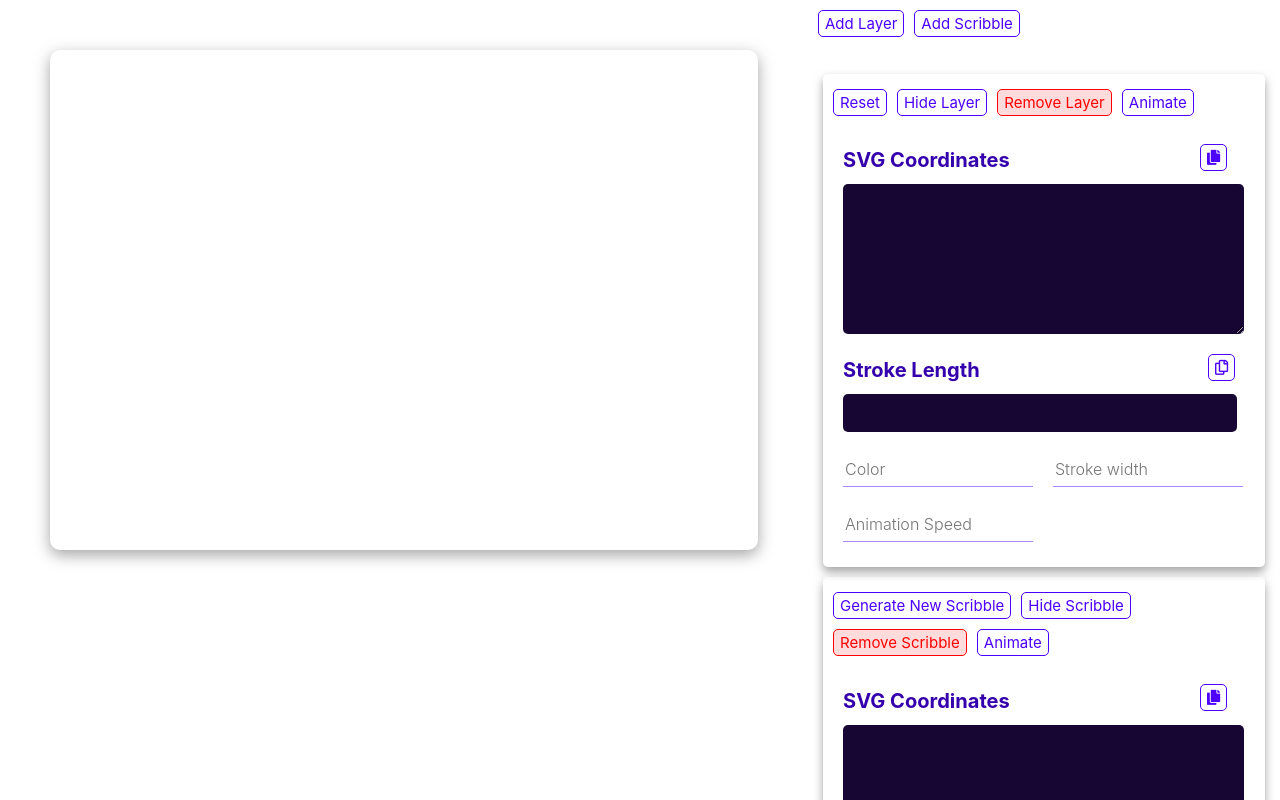
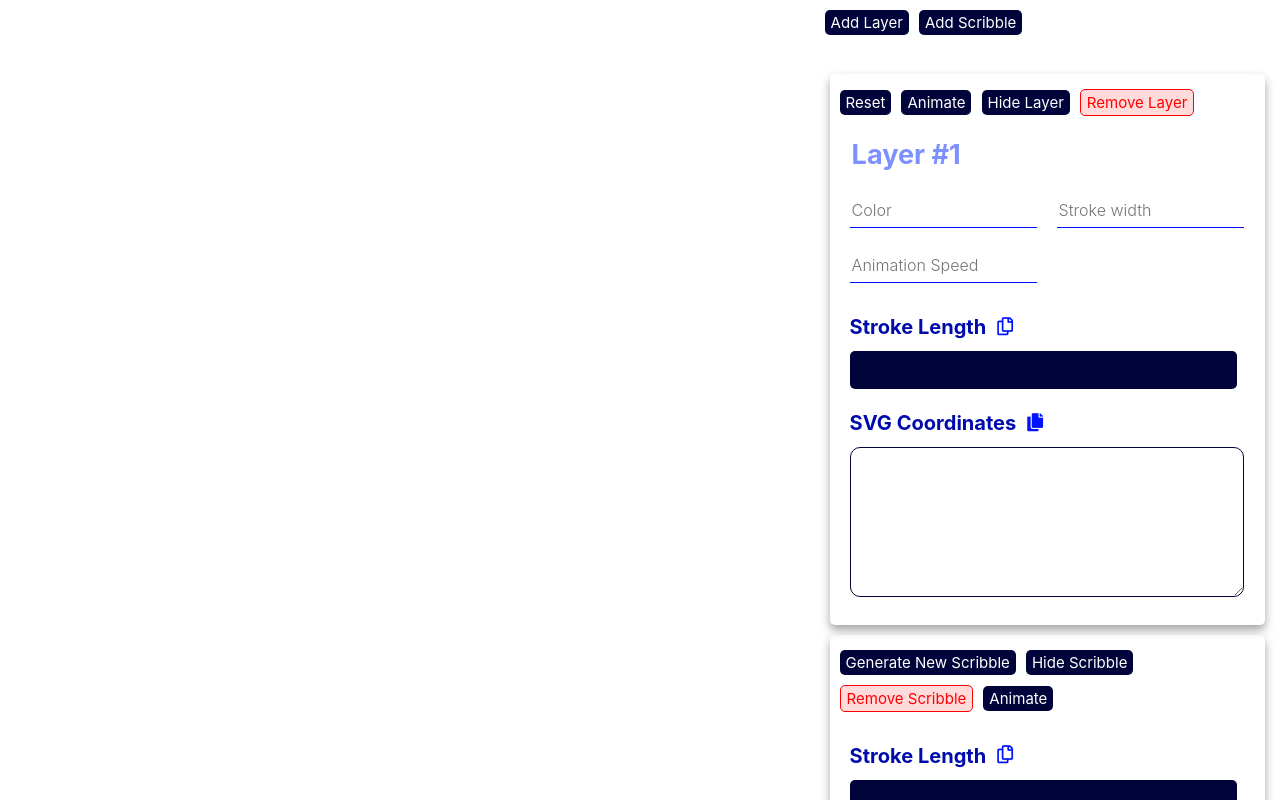
Before and after one commit to lilianzlettuce/linescape-vh, a website: page index.html in a window 1280 px wide. Drawn offline with nearby package versions, Linux system fonts and the light colour scheme; a web font is replaced by a local one.

Commit message:
more styling

```diff
--- a/App.js
+++ b/App.js
@@ -27,14 +27,14 @@ document.addEventListener('DOMContentLoaded', () => {
     let firstClick = true
     let numLines = 0
     let down = false
-    let offSetX = 50
-    let offSetY = 50
+    let offSetX = 0
+    let offSetY = 0
     let length = path.getTotalLength()
 
     //setting path points
     canvas.addEventListener('click', (e) => {
         let x = Math.floor(e.clientX) - offSetX
-        let y = Math.floor(e.clientY) - offSetY
+        let y = Math.floor(e.clientY) - offSetY + window.scrollY
         if (firstClick) {
             firstClick = false
             path.setAttribute('d', `M ${x} ${y}`)
@@ -59,7 +59,7 @@ document.addEventListener('DOMContentLoaded', () => {
     //rewrite last curve to follow mouse
     canvas.addEventListener('mousemove', (e) => {
         let x = e.clientX - offSetX
-        let y = e.clientY - offSetY
+        let y = e.clientY - offSetY + window.scrollY
         if (down) {
             let index = getIndexComma()
             path.setAttribute('d', `${d.substring(0, index)}, ${x} ${y} `)
--- a/main.js
+++ b/main.js
@@ -22,13 +22,17 @@ var Main = function (_React$Component) {
         value: function render() {
             return React.createElement(
                 "div",
-                { id: "section" },
+                null,
                 React.createElement(
                     "svg",
                     { className: "", id: "canvas", width: "700", height: "500" },
                     React.createElement(Path, { number: "1", color: "black", strokeWidth: "2", d: "" }),
                     React.createElement(Path, { number: "2", color: "black", strokeWidth: "1", d: "" })
                 ),
+                React.createElement(
+                    "div",
+                    { id: "section" },
+                    React.createElement("div", { id: "filler" }),
                     React.createElement(
                         "div",
                         { id: "right-column" },
@@ -53,6 +57,7 @@ var Main = function (_React$Component) {
                             React.createElement(Scribble, { number: "1" })
                         )
                     )
+                )
             );
         }
     }]);
@@ -75,6 +80,11 @@ function Layer(props) {
         ),
         React.createElement(
             "button",
+            { id: "animateBtn1" },
+            "Animate"
+        ),
+        React.createElement(
+            "button",
             { id: "hideLayerBtn" },
             "Hide Layer"
         ),
@@ -84,9 +94,32 @@ function Layer(props) {
             "Remove Layer"
         ),
         React.createElement(
+            "h2",
+            null,
+            "Layer #",
+            props.number
+        ),
+        React.createElement("input", { type: "text", id: "color-input1", placeholder: "Color" }),
+        React.createElement("input", { type: "number", id: "strokeWidth-input1", placeholder: "Stroke width" }),
+        React.createElement("input", { type: "number", id: "animation-input1", placeholder: "Animation Speed" }),
+        React.createElement(
+            "div",
+            { className: "length-container" },
+            React.createElement(
+                "div",
+                { className: "length-heading" },
+                React.createElement(
+                    "h3",
+                    null,
+                    "Stroke Length"
+                ),
+                React.createElement(
                     "button",
-            { id: "animateBtn1" },
-            "Animate"
+                    { className: "copyLength", id: "copyLengthBtn" },
+                    React.createElement("i", { className: "far fa-copy" })
+                )
+            ),
+            React.createElement("input", { readOnly: true, type: "number", id: "strokeLength", className: "length-input" })
         ),
         React.createElement(
             "div",
@@ -106,29 +139,7 @@ function Layer(props) {
                 )
             ),
             React.createElement("textarea", { readOnly: true, id: "text-display1", name: "paragraph_text", cols: "50", rows: "10" })
-        ),
-        React.createElement(
-            "div",
-            { className: "length-container" },
-            React.createElement(
-                "div",
-                { className: "length-heading" },
-                React.createElement(
-                    "h3",
-                    null,
-                    "Stroke Length"
-                ),
-                React.createElement(
-                    "button",
-                    { className: "copyLength", id: "copyLengthBtn" },
-                    React.createElement("i", { className: "far fa-copy" })
         )
-            ),
-            React.createElement("input", { readOnly: true, type: "number", id: "strokeLength", className: "length-input" })
-        ),
-        React.createElement("input", { type: "text", id: "color-input1", placeholder: "Color" }),
-        React.createElement("input", { type: "number", id: "strokeWidth-input1", placeholder: "Stroke width" }),
-        React.createElement("input", { type: "number", id: "animation-input1", placeholder: "Animation Speed" })
     );
 }
 
@@ -158,6 +169,25 @@ function Scribble(props) {
         ),
         React.createElement(
             "div",
+            { className: "length-container" },
+            React.createElement(
+                "div",
+                { className: "length-heading" },
+                React.createElement(
+                    "h3",
+                    null,
+                    "Stroke Length"
+                ),
+                React.createElement(
+                    "button",
+                    { className: "copyLength", id: "copyLengthBtn2" },
+                    React.createElement("i", { className: "far fa-copy" })
+                )
+            ),
+            React.createElement("input", { readOnly: true, type: "number", id: "strokeLength2", className: "length-input" })
+        ),
+        React.createElement(
+            "div",
             { className: "coords-container" },
             React.createElement(
                 "div",
@@ -175,25 +205,6 @@ function Scribble(props) {
             ),
             React.createElement("textarea", { readOnly: true, id: "text-display2", name: "paragraph_text", cols: "50", rows: "10" })
         ),
-        React.createElement(
-            "div",
-            { className: "length-container" },
-            React.createElement(
-                "div",
-                { className: "length-heading" },
-                React.createElement(
-                    "h3",
-                    null,
-                    "Stroke Length"
-                ),
-                React.createElement(
-                    "button",
-                    { className: "copyLength", id: "copyLengthBtn2" },
-                    React.createElement("i", { className: "far fa-copy" })
-                )
-            ),
-            React.createElement("input", { readOnly: true, type: "number", id: "strokeLength2", className: "length-input" })
-        ),
         React.createElement("input", { type: "text", id: "color-input2", placeholder: "Color" }),
         React.createElement("input", { type: "number", id: "strokeWidth-input2", placeholder: "Stroke width" }),
         React.createElement("input", { type: "number", id: "animation-input2", placeholder: "Animation Speed" }),
--- a/style.css
+++ b/style.css
@@ -1,8 +1,9 @@
 :root {
-    --main: rgb(77, 1, 255);
-    --darker: rgb(23, 5, 51);
-    --dark: rgb(52, 0, 173);
-    --light: rgb(171, 136, 255);
+    --main: rgb(1, 18, 255);
+    --darker: rgb(0, 4, 58);
+    --dark: rgb(0, 11, 172);
+    --light: rgb(125, 144, 255);
+    --lighter: rgb(183, 194, 255);
 }
 
 html{
@@ -21,6 +22,13 @@ body{
     overflow: hidden;
 }
 
+h2{
+    font-family: inherit;
+    font-size: 2.7rem;
+    color: var(--light);
+    margin: 1.2rem;
+}
+
 h3{
     font-family: inherit;
     font-size: 2rem;
@@ -34,7 +42,7 @@ input{
     font-family: inherit;
     font-size: 1.6rem;
     font-weight: 300;
-    border-bottom: 1px solid var(--light);
+    border-bottom: 1px solid var(--main);
     padding: .7rem .2rem;
     margin: 1rem;
     color: black;
@@ -43,24 +51,24 @@ input{
 
 textarea{
     outline: none;
-    border: none;
-    border-radius: 5px;
-    background-color: var(--darker);
+    border: 1.5px solid var(--darker);
+    border-radius: 10px;
+    background-color: rgb(255, 255, 255);
     font-size: 1.6rem;
     font-weight: 300;
     padding: 10px 10px;
     margin: 0;
-    color: rgb(255, 255, 255);
-    overflow-y: scroll;
+    color: var(--dark);
+    overflow-y: hidden;
     width: 95%;
     height: 150px;
 }
 
 button{
     outline: none;
-    border: 1px solid rgb(77, 1, 255);
-    color:rgb(77, 1, 255);
-    background-color: rgb(255, 255, 255);
+    border: none;
+    color:white;
+    background-color: var(--darker);
     border-radius: 5px;
     font-family: inherit;
     font-size: 1.5rem;
@@ -74,7 +82,7 @@ button:hover{
 }
 
 .coords-container{
-    margin: 1rem;
+    margin: 1rem 1rem 3rem 1rem;
     width: 100%;
     height: 180px;
 }
@@ -82,37 +90,42 @@ button:hover{
 .coords-heading {
     display: flex;
     align-items: center;
-    justify-content: space-between;
 }
 
 .copyCoords{
     cursor: pointer;
     position: relative;
-    top: 2px;
-    left: -28px;
-    font-size: 1.5rem;
+    top: 4px;
+    left: 5px;
+    font-size: 1.8rem;
     width: 27px;
     height: 27px;
+    background-color: white;
+    color: var(--main);
+    border: none;
 }
 
 .length-container{
-    margin: 3rem 1rem 1rem 1rem;
+    margin: 1rem;
 }
 
 .copyLength{
     cursor: pointer;
     position: relative;
-    top: 2px;
-    left: 0px;
-    font-size: 1.5rem;
+    top: 4px;
+    left: 5px;
+    font-size: 1.8rem;
     width: 27px;
     height: 27px;
+    background-color: white;
+    color: var(--main);
+    border: none;
 }
 
 .length-heading {
     display: flex;
     align-items: center;
-    justify-content: space-between;
+    justify-content: flex-start;
 }
 
 .length-input{
@@ -147,10 +160,11 @@ button:hover{
     }
     #section{
         flex-direction: column;
-        height: auto;
+        height: 160vh;
     }
-    #canvas{
-        width: 88% !important;
+    #filler{
+        width: 100% !important;
+        height: 100vh !important;
     }
     #right-column{
         width: 95% !important;
@@ -160,19 +174,28 @@ button:hover{
 }
 
 #canvas{
-    border-radius: 10px;
-    box-shadow: 0px 5px 15px rgba(128, 128, 128, 0.719);
-    margin: 50px;
-    width: 60%;
+    width: 100vw;
+    height: 100vh;
+    position: absolute;
+    top: 0;
+    left: 0;
+    z-index: 0 ;
+}
+
+#filler{
+    width: 70vw;
+    height: 100%;
+    transition: 1s ease;
 }
 
 #right-column{
-    width: 40%;
-    height: 100%;
+    width: 40vw;
+    height: 100vh;
     display: flex;
     flex-direction: column;
     align-items: flex-start;
     justify-content: space-evenly;
+    z-index: 100;
 }
 
 #add-btns-container{
```
Also changed, not shown: src/main.js (+23 -19 lines). Lines whose indentation alone changed are shown as unchanged.
